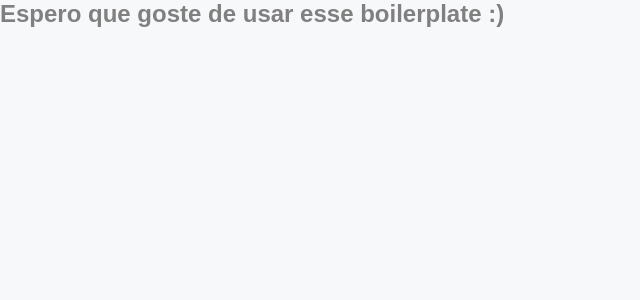
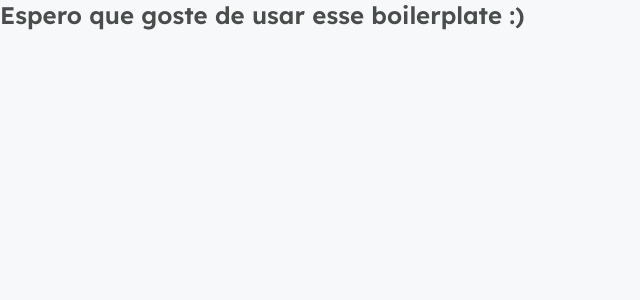
Before and after one commit to anddersonrds/podcastr, a Next.js app: page / in a window 1280 px wide. Shown: the top 300 px of the page, without its empty margins (0-640 px from the left). Built offline with nearby package versions, Linux system fonts and the light colour scheme.

Commit message:
Add Fonts

```diff
--- a/src/pages/_document.tsx
+++ b/src/pages/_document.tsx
@@ -38,7 +38,13 @@
   render() {
     return (
       <Html lang="pt-BR">
-        <Head />
+        <Head>
+          <link rel="preconnect" href="https://fonts.gstatic.com" />
+          <link
+            href="https://fonts.googleapis.com/css2?family=Inter&family=Lexend:wght@500;600&display=swap"
+            rel="stylesheet"
+          />
+        </Head>
         <body>
           <Main />
           <NextScript />
--- a/src/styles/global.ts
+++ b/src/styles/global.ts
@@ -45,10 +45,21 @@
     input,
     textarea,
     button {
-      font-family: ${theme.font.family};
-      font-weight: 500;
+      font-family: ${theme.font.inter};
+      font-weight: ${theme.font.normal};
       font-size: ${theme.font.sizes.xsmall};
       color: ${theme.colors.gray500};
+    }
+
+    h1,
+    h2,
+    h3,
+    h4,
+    h5,
+    h6 {
+      font-weight: ${theme.font.bold};
+      font-family: ${theme.font.lexend};
+      color: ${theme.colors.gray800};
     }
 
     h1 {
--- a/src/styles/theme.ts
+++ b/src/styles/theme.ts
@@ -7,9 +7,10 @@
     radius: '0.4rem'
   },
   font: {
-    family: 'Poppins, sans-serif',
-    light: 300,
-    normal: 400,
+    inter: 'inter, sans-serif',
+    lexend: 'lexend, sans-serif',
+    light: 400,
+    normal: 500,
     bold: 600,
     sizes: {
       xxsmall: '0.5rem',
@@ -36,13 +37,13 @@
     purple800: '#6F48C9'
   },
   spacings: {
-    xxsmall: '0.8rem',
-    xsmall: '1.6rem',
-    small: '2.4rem',
-    medium: '3.2rem',
-    large: '4.0rem',
-    xlarge: '4.8rem',
-    xxlarge: '5.6rem'
+    xxsmall: '0.25rem',
+    xsmall: '1rem',
+    small: '1.5rem',
+    medium: '2rem',
+    large: '2.5rem',
+    xlarge: '3rem',
+    xxlarge: '4rem'
   },
   layers: {
     base: 10,
```
